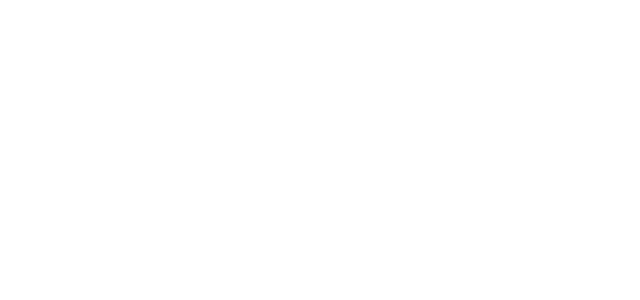
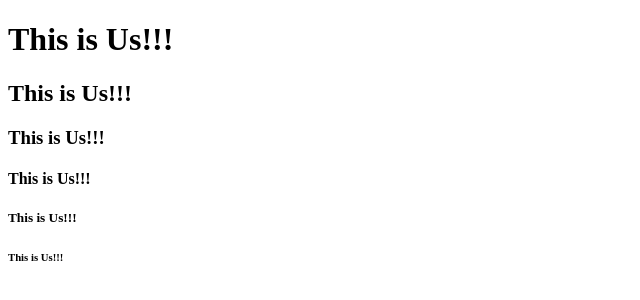
Before and after one commit to Abdulbasid7/html-css, a plain HTML site: page index.html in a window 1280 px wide. Shown: the whole page, without its empty margins (0-640 px from the left). Drawn offline with Linux system fonts and the light colour scheme.

Commit message:
modify index .html

```diff
--- a/index.html
+++ b/index.html
@@ -1,11 +1,17 @@
 <!DOCTYPE html>
-<html lang="en">
+<html>
+
 <head>
-    <meta charset="UTF-8">
-    <meta name="viewport" content="width=device-width, initial-scale=1.0">
-    <title>Document</title>
+<title>class101</title>
 </head>
 <body>
+    <h1>This is Us!!!</h1>
+    <h2>This is Us!!!</h2>
+    <h3>This is Us!!!</h3>
+    <h4>This is Us!!!</h4>
+    <h5>This is Us!!!</h5>
+    <h6>This is Us!!!</h6>
+
 
 </body>
 </html>
```
